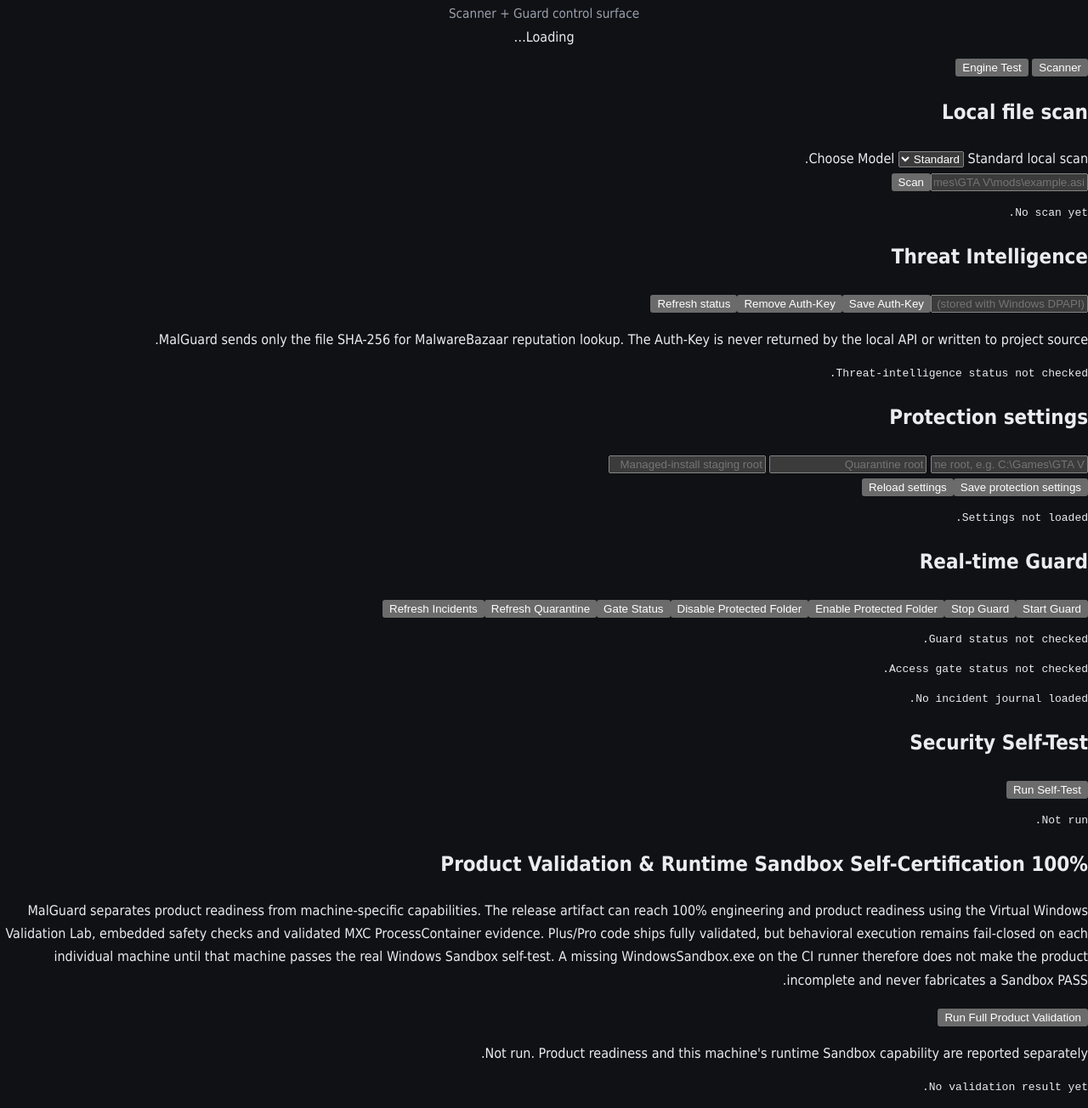
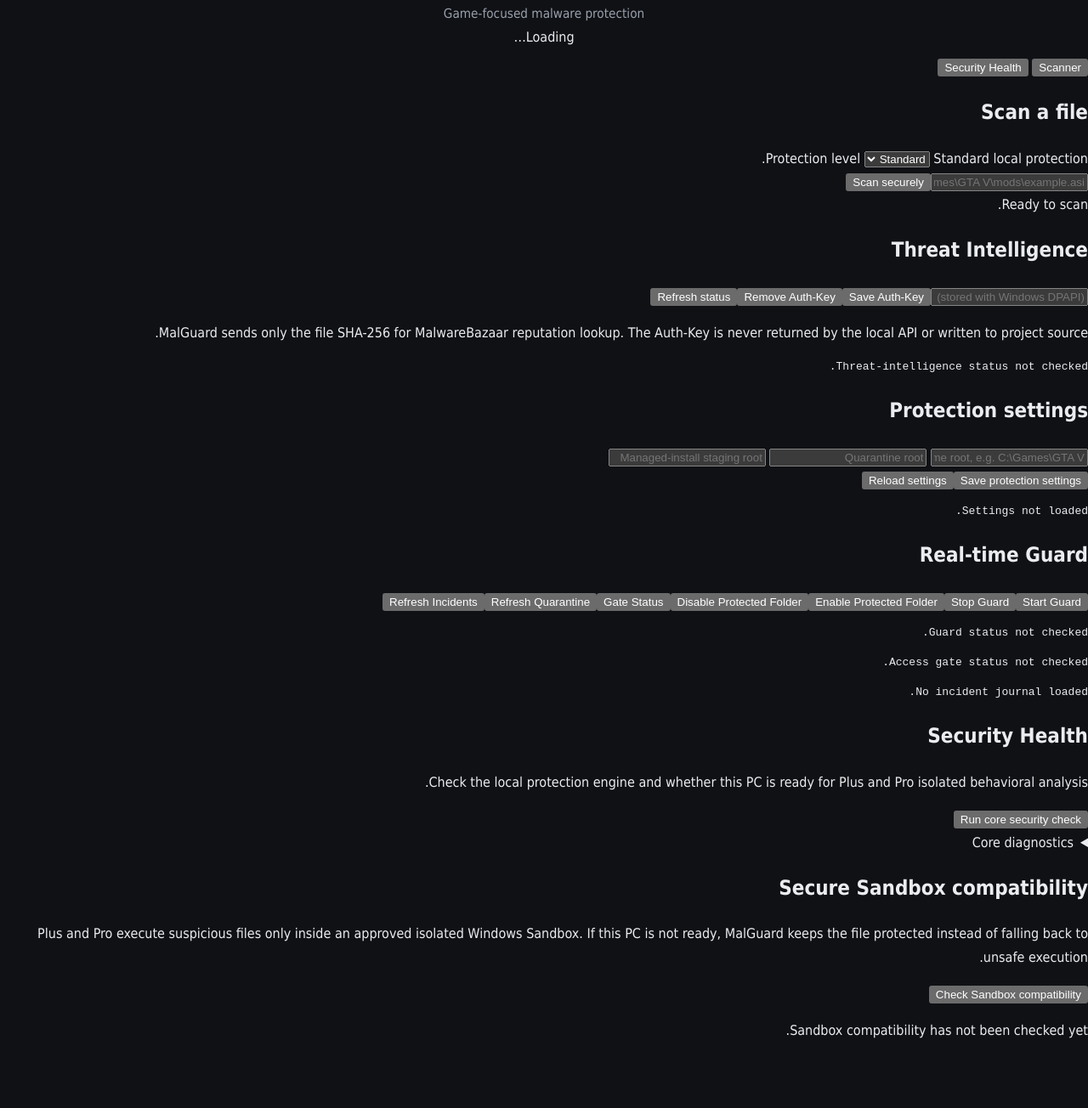
Before and after one commit to MalGuard/malguard-core, a website: page desktop-app/public/index.html in a window 1280 px wide. Shown: the part 77-1381 px from the top of the page at 85% size. After the commit the page ends 1319 px from the top, so only its background shows below. Drawn offline with Linux system fonts and the light colour scheme.

Commit message:
Polish premium Sandbox customer experience

```diff
--- a/desktop-app/public/index.html
+++ b/desktop-app/public/index.html
@@ -12,34 +12,38 @@
     <header>
       <div>
         <h1>MalGuard Desktop</h1>
-        <p>Scanner + Guard control surface</p>
+        <p>Game-focused malware protection</p>
       </div>
       <span id="status">Loading…</span>
     </header>
 
     <nav>
       <button class="tab active" data-tab="scanner">Scanner</button>
-      <button class="tab" data-tab="engine">Engine Test</button>
+      <button class="tab" data-tab="engine">Security Health</button>
     </nav>
 
     <section id="scanner" class="panel active">
-      <h2>Local file scan</h2>
+      <h2>Scan a file</h2>
       <div class="model-picker">
-        <label for="scanModel">Choose Model</label>
+        <label for="scanModel">Protection level</label>
         <select id="scanModel" aria-label="Choose MalGuard scan model">
           <option value="standard">Standard</option>
           <option value="plus">Plus</option>
           <option value="pro">Pro</option>
         </select>
-        <span id="modelHint" class="muted">Standard local scan.</span>
+        <span id="modelHint" class="muted">Standard local protection.</span>
       </div>
-      <div class="row"><input id="scanPath" placeholder="C:\Games\GTA V\mods\example.asi"><button id="scanBtn">Scan</button></div>
+      <div class="row"><input id="scanPath" placeholder="C:\Games\GTA V\mods\example.asi"><button id="scanBtn">Scan securely</button></div>
       <div id="modelFlow" hidden>
         <h3 id="modelFlowTitle">Analysis flow</h3>
         <div id="modelSteps" class="pipeline-list"></div>
-        <pre id="modelFinal">Waiting for scan.</pre>
+        <div id="modelFinal" class="scan-result result-neutral">Ready for secure analysis.</div>
+        <details id="modelDiagnostics" class="diagnostics" hidden>
+          <summary>Advanced diagnostics</summary>
+          <pre id="modelDiagnosticsOut">No diagnostic data yet.</pre>
+        </details>
       </div>
-      <pre id="scanOut">No scan yet.</pre>
+      <div id="scanOut" class="scan-summary result-neutral">Ready to scan.</div>
 
       <h2>Threat Intelligence</h2>
       <div class="stack">
@@ -66,15 +70,22 @@
     </section>
 
     <section id="engine" class="panel">
-      <h2>Security Self-Test</h2>
-      <button id="selfTest">Run Self-Test</button>
-      <pre id="selfOut">Not run.</pre>
+      <h2>Security Health</h2>
+      <p class="muted">Check the local protection engine and whether this PC is ready for Plus and Pro isolated behavioral analysis.</p>
+      <button id="selfTest">Run core security check</button>
+      <details class="diagnostics">
+        <summary>Core diagnostics</summary>
+        <pre id="selfOut">Not run.</pre>
+      </details>
 
-      <h2>100% Product Validation & Runtime Sandbox Self-Certification</h2>
-      <p class="muted">MalGuard separates product readiness from machine-specific capabilities. The release artifact can reach 100% engineering and product readiness using the Virtual Windows Validation Lab, embedded safety checks and validated MXC ProcessContainer evidence. Plus/Pro code ships fully validated, but behavioral execution remains fail-closed on each individual machine until that machine passes the real Windows Sandbox self-test. A missing WindowsSandbox.exe on the CI runner therefore does not make the product incomplete and never fabricates a Sandbox PASS.</p>
-      <button id="finalSandboxTest">Run Full Product Validation</button>
-      <p id="finalSandboxSummary" class="warning">Not run. Product readiness and this machine's runtime Sandbox capability are reported separately.</p>
-      <pre id="finalSandboxOut">No validation result yet.</pre>
+      <h2>Secure Sandbox compatibility</h2>
+      <p class="muted">Plus and Pro execute suspicious files only inside an approved isolated Windows Sandbox. If this PC is not ready, MalGuard keeps the file protected instead of falling back to unsafe execution.</p>
+      <button id="finalSandboxTest">Check Sandbox compatibility</button>
+      <p id="finalSandboxSummary" class="health-card health-checking">Sandbox compatibility has not been checked yet.</p>
+      <details id="finalSandboxDiagnostics" class="diagnostics" hidden>
+        <summary>Advanced diagnostics</summary>
+        <pre id="finalSandboxOut">No diagnostic data yet.</pre>
+      </details>
     </section>
   </main>
   <script src="/app.js"></script>
```
